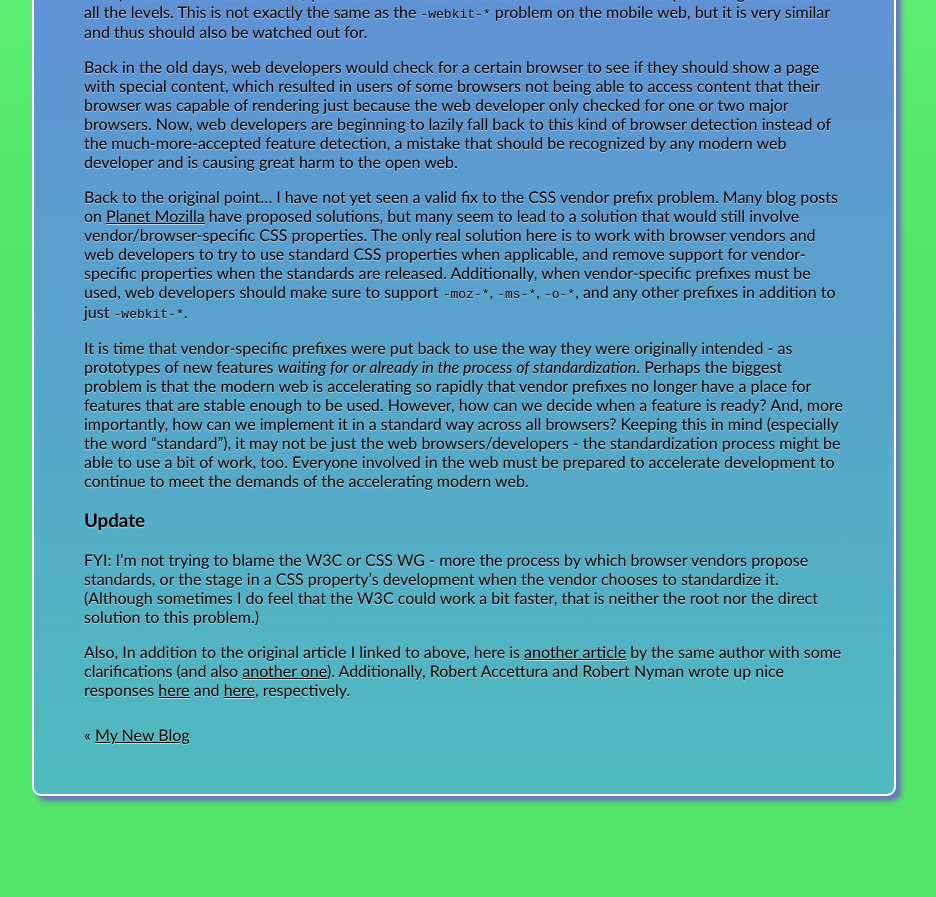
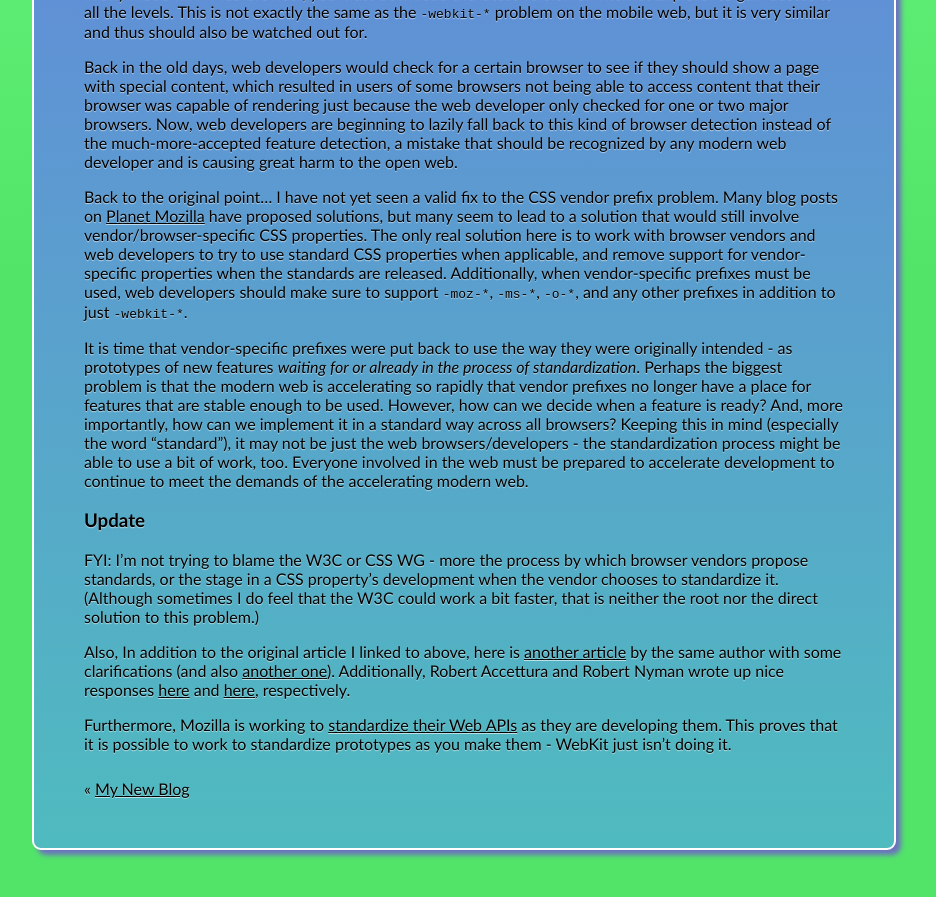
Before and after one commit to jhartz/jhartz.github.com, a Jekyll site: the page built from _posts/2012-03-06-CSS-vendor-prefixes.markdown, in a window 1280 px wide and 900 px high, scrolled down 627 px. Shown: the top 897 px of the window, without its empty margins (176-1112 px from the left). Built offline with Jekyll 4.4.1, drawn with Linux system fonts in a browser that asks for light colours; before the commit the page ends 1473 px from its top, so only the background shows below that.

Commit message:
Added "furthermore"

```diff
--- a/_posts/2012-03-06-CSS-vendor-prefixes.markdown
+++ b/_posts/2012-03-06-CSS-vendor-prefixes.markdown
@@ -24,6 +24,8 @@ FYI: I'm not trying to blame the W3C or CSS WG - more the process by which brows
 
 Also, In addition to the original article I linked to above, here is [another article][4] by the same author with some clarifications (and also [another one][5]). Additionally, Robert Accettura and Robert Nyman wrote up nice responses [here][6] and [here][7], respectively.
 
+Furthermore, Mozilla is working to [standardize their Web APIs][8] as they are developing them. This proves that it is possible to work to standardize prototypes as you make them - WebKit just isn't doing it.
+
 [1]: http://www.glazman.org/weblog/dotclear/index.php?post/2012/02/09/CALL-FOR-ACTION%3A-THE-OPEN-WEB-NEEDS-YOU-NOW
 [2]: http://chrome.angrybirds.com/
 [3]: http://www.cuttherope.ie/
```
Also changed, not shown: other parts of _posts/2012-03-06-CSS-vendor-prefixes.markdown (+1 -0 lines).
